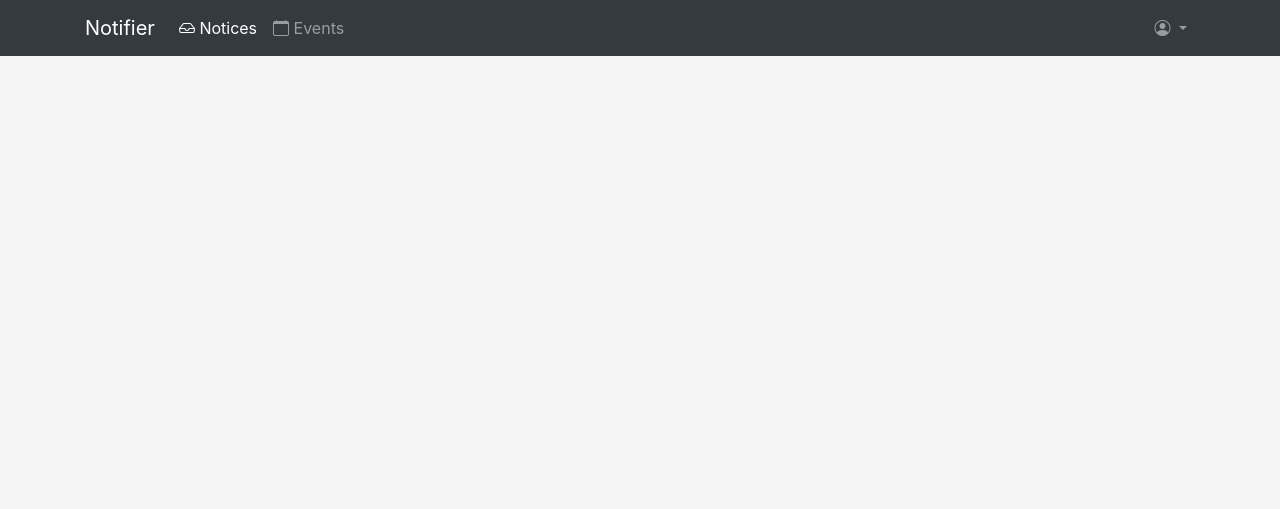
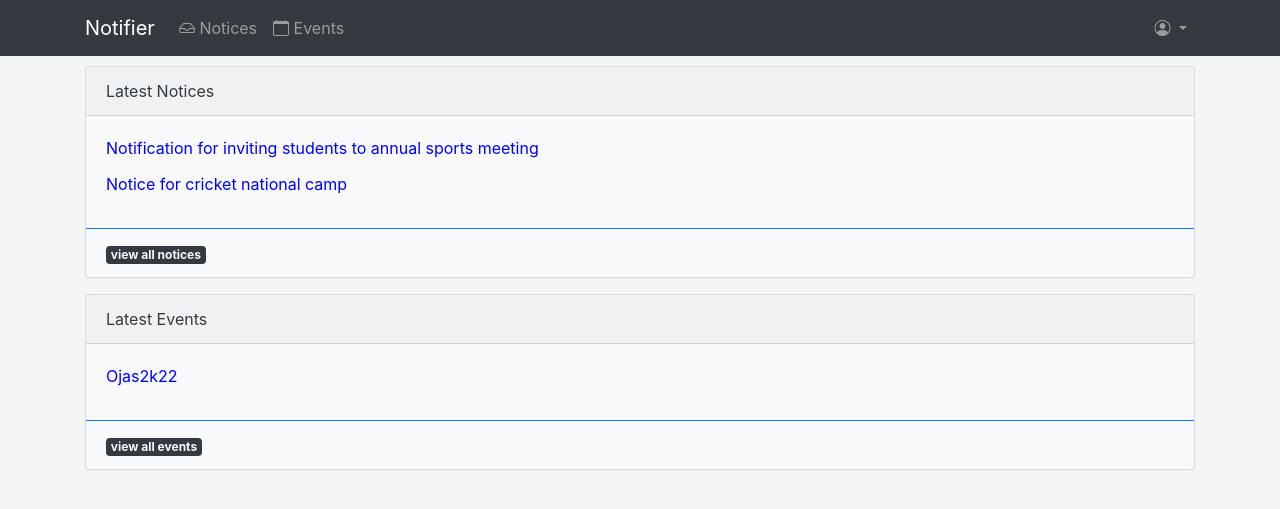
Before and after one commit to rohitgeddam/it-bitd-notifier, a Django app: page / in a window 1280 px wide. Shown: the top 509 px of the page. Run offline with Django 3.2, Linux system fonts and the light colour scheme; data comes from the database, SQL or seed files in the repository; some libraries are stand-ins or nearby versions.

Commit message:
add home style

```diff
--- a/config/views.py
+++ b/config/views.py
@@ -1,6 +1,16 @@
 from django.views.generic.base import TemplateView
+from events.models import Event
+from notices.models import Notice
 
 
 class HomePageView(TemplateView):
 
     template_name = "index.html"
+
+    def get_context_data(self, **kwargs):
+        # Call the base implementation first to get a context
+        context = super().get_context_data(**kwargs)
+        # Add in a QuerySet of all the books
+        context["notices"] = Notice.objects.all()[:5]
+        context["events"] = Event.objects.all()[:5]
+        return context
--- a/templates/index.html
+++ b/templates/index.html
@@ -1,3 +1,35 @@
 {% extends "base.html" %}
 
 {% block title %}Home{% endblock %}
+
+
+{% block content %}
+
+<div class="card text-dark bg-light mb-3" style="margin-top: 10px;">
+    <div class="card-header">Latest Notices</div>
+    <div class="card-body">
+        {% for e in notices %}
+        <a href="/notices/{{e.id}}" class="card-title" style="color: blue; display: block;">{{e.title}}</a>
+        {% endfor %}
+    </div>
+    <div class="card-footer bg-transparent border-primary"><a href="/notices" class="badge bg-dark text-light">view all
+            notices</a>
+    </div>
+
+</div>
+
+
+<div class="card text-dark bg-light mb-3" style="margin-top: 10px;">
+    <div class="card-header">Latest Events</div>
+    <div class="card-body">
+        {% for e in events %}
+        <a href="/events/{{e.id}}" class="card-title" style="color: blue; display: block;">{{e.title}}</a>
+        {% endfor %}
+    </div>
+    <div class="card-footer bg-transparent border-primary"><a href="/events" class="badge bg-dark text-light">view all
+            events</a>
+    </div>
+
+</div>
+
+{% endblock %}
--- a/templates/navbar.html
+++ b/templates/navbar.html
@@ -11,7 +11,7 @@
 				<!-- <li class="nav-item">
 				<a class="nav-link" href="/">Home<span class="sr-only">(current)</span></a>
 			</li> -->
-				<li class="nav-item active">
+				<li class="nav-item">
 					<a class="nav-link" href="/notices"> <i class="bi bi-inbox"></i> Notices<span
 							class="sr-only">(current)</span></a>
 				</li>
```
